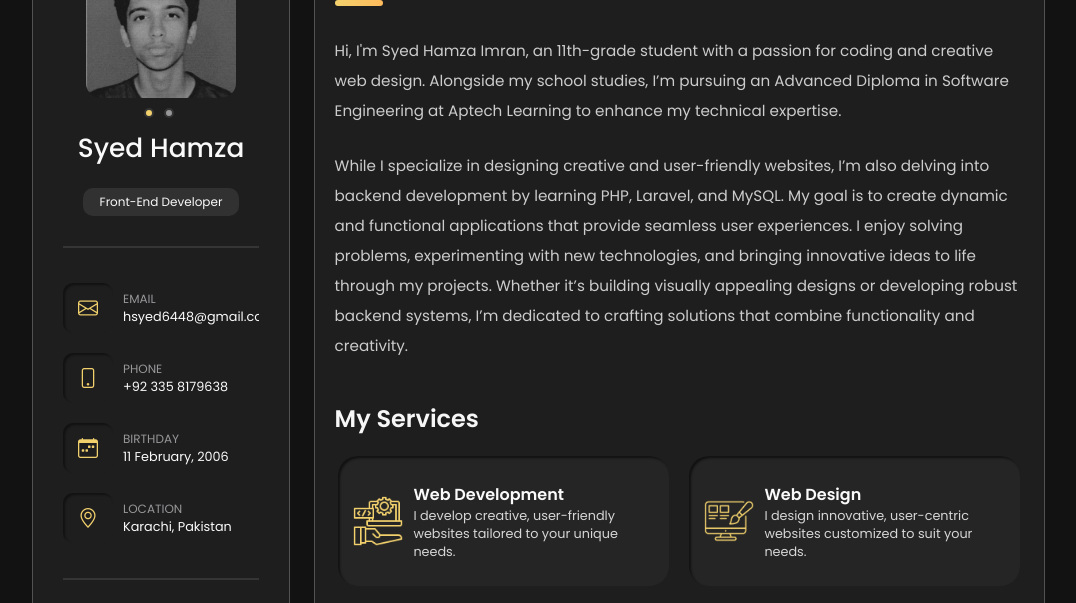
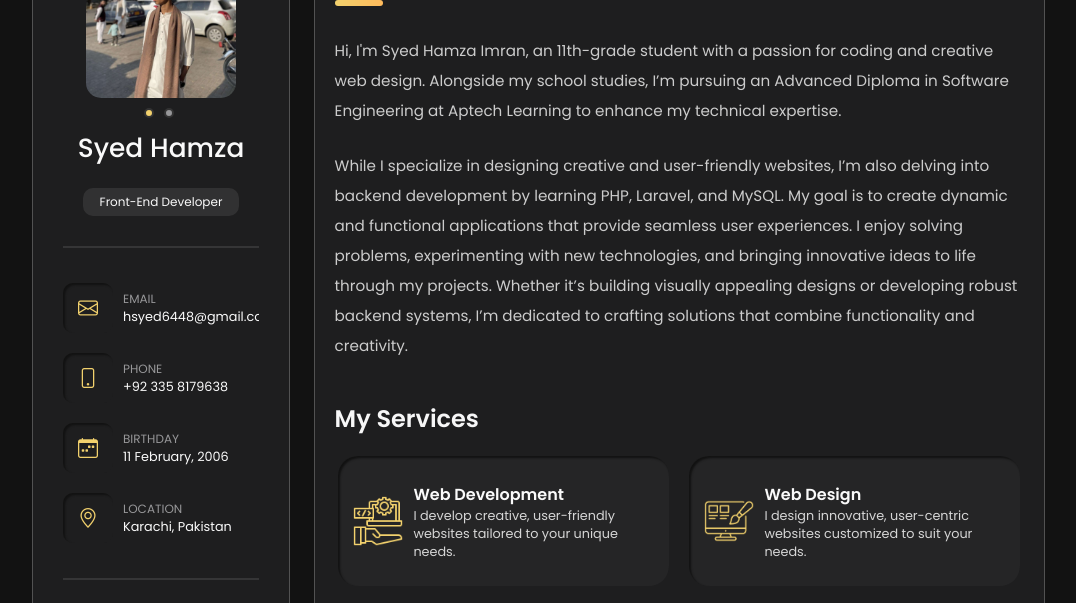
Before and after one commit to syedhamza6448/VCard-Portfolio, a plain HTML site: page index.html in a window 1280 px wide. Shown: the part 112-715 px from the top of the page, without its empty margins (95-1171 px from the left). Drawn offline with nearby package versions, Linux system fonts and the light colour scheme.

Commit message:
Changed Profile Pic

```diff
--- a/index.html
+++ b/index.html
@@ -23,7 +23,7 @@
         <div class="profile">
             <figure>
                 <div class="profile-img">
-                    <img src="Assets/images/me.png" alt="Me" />
+                    <img src="Assets/images/Me-s.png" alt="Me" />
                   </div>
                   <div class="profile-img hidden">
                     <img src="Assets/images/me-avatar.jpg" alt="My-Avatar" />
```
Also changed, not shown: Assets/images/Me-s.png (added).
